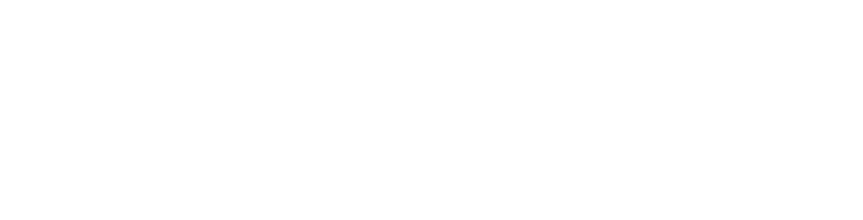
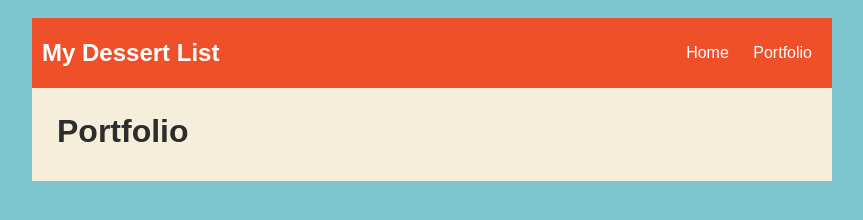
Before and after one commit to AKelly39/anthony-kelly.github.io, a plain HTML site: page portfolio.html in a window 1280 px wide. Shown: the whole page, without its empty margins (208-1071 px from the left). Drawn offline with Linux system fonts and the light colour scheme.

Commit message:
added to portfolio

```diff
--- a/portfolio.html
+++ b/portfolio.html
@@ -1,12 +1,103 @@
 <!DOCTYPE HTML>
 <html>
     <head>
+      <title>My Dessert List</title>
+      <style type="text/css">
+        body {
+            background: rgb(125, 198, 205);
+            color: rgb(45, 45, 45);
+            padding: 10px;
+            font-family: arial;
+        }
+        header {
+            font-size: 1.5em;
+            font-weight: bold;
+        }
+        h1 {
+            margin: 10px;
+        }
+        #all-contents {
+            max-width: 800px;
+            margin: auto;
+        }
+
+        /* navigation menu */
+        nav {
+            background: rgb(239, 80, 41);
+            margin: 0 auto;
+            display: flex;
+            padding: 10px;
+        }
+        nav header {
+            display: flex;
+            align-items: center;
+            color: rgb(255, 255, 255);
+            flex: 1;
+        }
+        nav ul {
+            list-style-image: none;
+        }
+        nav li {
+            display: inline-block;
+            padding: 0 10px;
+        }
+        nav a {
+            text-decoration: none;
+            color: #fff;
+        }
+
+        /* main container area beneath menu */
+        main {
+            background: rgb(245, 238, 219);
+            display: flex;
+        }
+        .content {
+            flex: 1;
+            padding: 15px;
+        }
+                    /* portfolio styles */
+                    #portfolio {
+                list-style-type: none;
+                padding-left: 0;
+            }
+
+            #portfolio li {
+                background: #fff;
+                padding: 10px;
+                border-radius: 10px;
+                margin-bottom: 10px;
+            }
+
+            #portfolio li:hover {
+                background: #eee;
+            }
+
+            #portfolio a {
+                text-decoration: none;
+                color: #454545;
+            }
+    </style>
 
     </head>
 
     <body>
       <div id="all-contents">
-
+        <nav>
+          <header>My Dessert List</header>
+          <ul>
+              <li><a href="index.html">Home</a>
+              </li>
+              <li><a href="portfolio.html">Portfolio</a>
+              </li>
+          </ul>
+      </nav>
+      <main>
+        <div class="content">
+            <h1>Portfolio</h1>
+            <ul id="portfolio">
+            </ul>
+        </div>
+    </main>
 
 
 
```
Also changed, not shown: index.html (+15 -4 lines).
